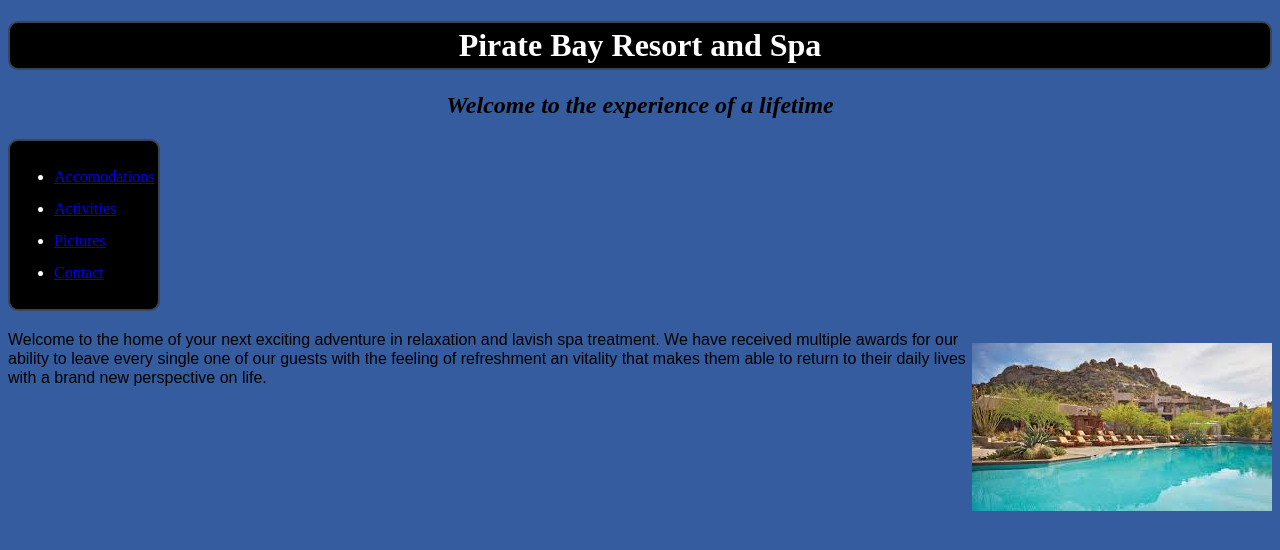
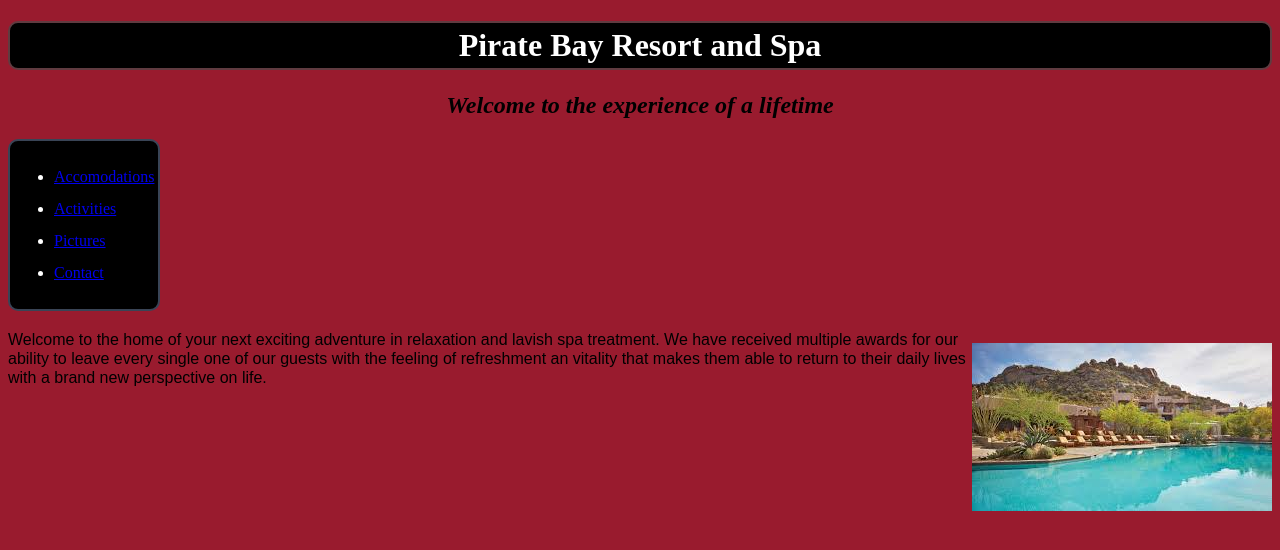
Before and after one commit to seanulus/island-resort, a plain HTML site: page index.html in a window 1280 px wide. Drawn offline with Linux system fonts and the light colour scheme.

Commit message:
add red theme to HTML documents

```diff
--- a/css/styles.css
+++ b/css/styles.css
@@ -1,5 +1,5 @@
 h1 {
-  border: #394456 solid 2px;
+  border: #603b40 solid 2px;
   padding: 4px;
   background-color: black;
   text-align: center;
@@ -27,7 +27,7 @@ h2 {
 }
 
 body {
-  background-color: #345c9e;
+  background-color: #991b2e;
 }
 
 p.special {
--- a/css/styles1.css
+++ b/css/styles1.css
@@ -1,5 +1,5 @@
 h1 {
-  border: #394456 solid 2px;
+  border: #603b40 solid 2px;
   padding: 4px;
   background-color: black;
   text-align: center;
@@ -9,7 +9,7 @@ h1 {
 }
 
 body {
-  background-color: #345c9e;
+  background-color: #991b2e;
 }
 
 h2 {
```
